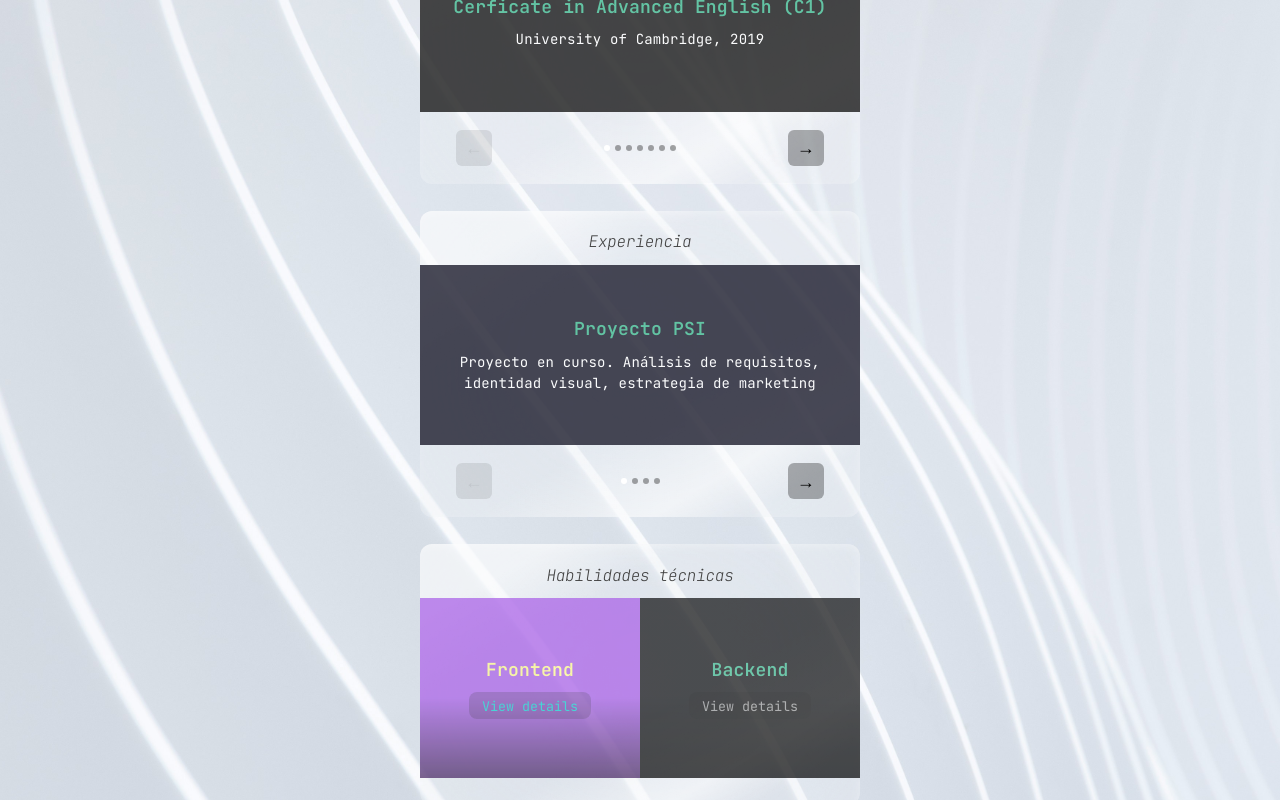
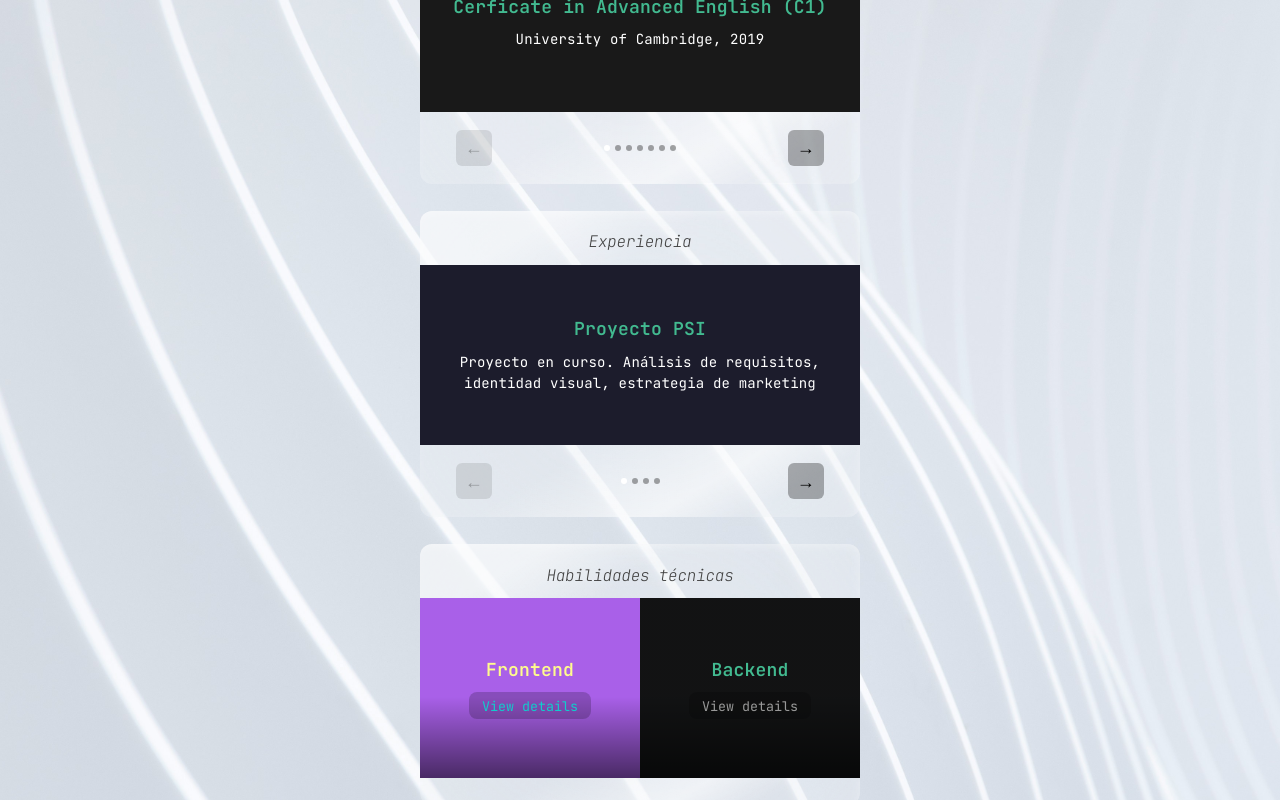
Before and after one commit to alexis-kees-bahl/alexis-kees-bahl.github.io, a React (Vite) app: page / in a window 1280 px wide. Shown: the part 980-1780 px from the top of the page. Built offline with nearby package versions, Linux system fonts and the light colour scheme.

Commit message:
Actualizar App.css

```diff
--- a/src/App.css
+++ b/src/App.css
@@ -103,7 +103,7 @@ transform: translateZ(0);
   align-items: center;
   padding: 1.25rem 1.5rem;
   position: relative;
-  opacity: 0.8;
+  background-color: rgba(20,20,20,0.8);
 }
 
 .overlay {
@@ -154,15 +154,12 @@ transform: translateZ(0);
   padding: 0 1rem;
   height: 1.5rem;
   overflow: hidden;
-  opacity: 0;
   transition:
     height 0.3s cubic-bezier(0.4, 0, 0.2, 1),
-    opacity 0.3s cubic-bezier(0.4, 0, 0.2, 1);
-}
+ }
 
 .oc-nav--visible {
   height: 4rem;
-  opacity: 1;
 }
 
 .outer-card {
@@ -207,7 +204,7 @@ transform: translateZ(0);
   background: rgba(0, 0, 0, 0.1);
 }
 .nav-btn:disabled {
-  opacity: 0.3;
+  background: rgba(0, 0, 0, 0.1);
   cursor: default;
 }
 .nav-counter {
@@ -238,7 +235,7 @@ transform: translateZ(0);
   width: 100%;
   min-height: 100%;
   justify-content: space-around;
-  opacity: 0.9;
+background-color: rgba(255,255,255,0.5);
   transition: 0.3s all ease-in-out;
   z-index: 10;
 }
@@ -247,7 +244,6 @@ transform: translateZ(0);
 .dual-panels--hidden {
 transform: translateY(-180px);
   pointer-events: none;
-  opacity: 0;
 }
 
 .set-of-cards {
```
